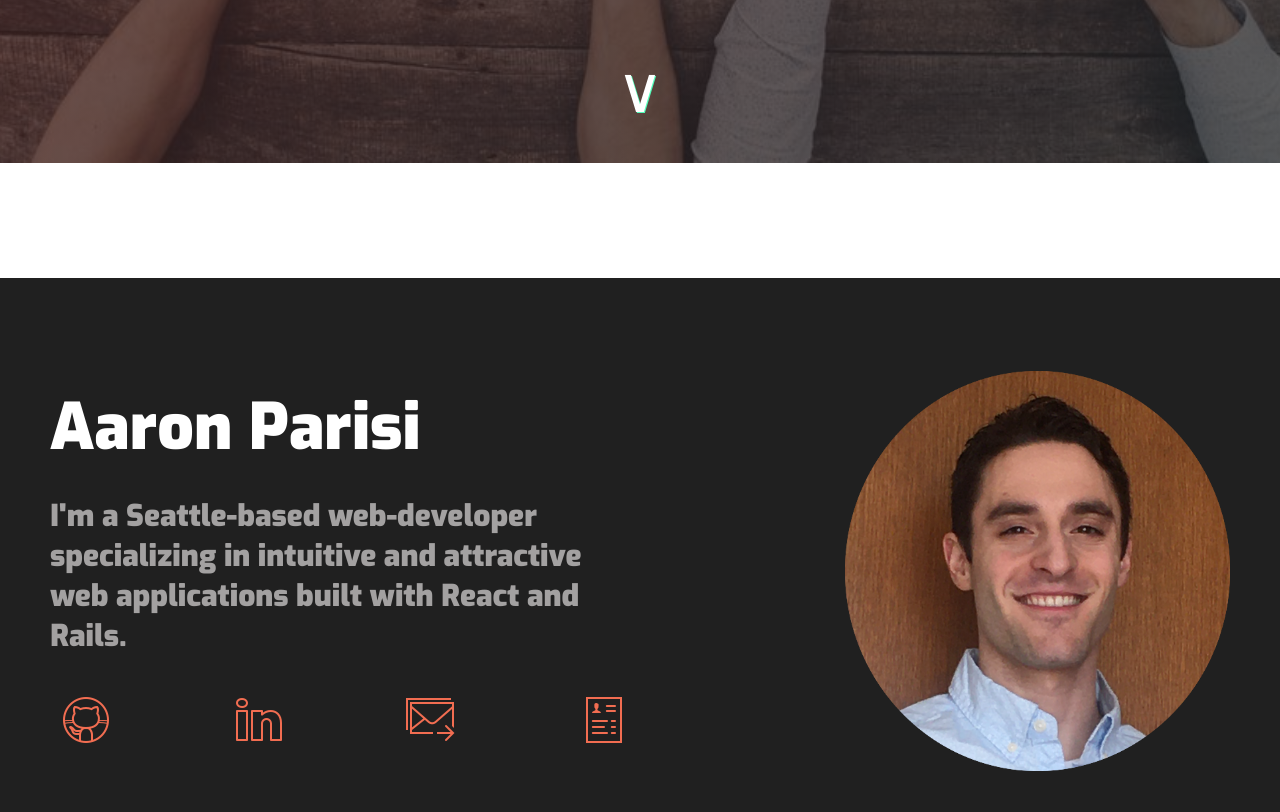
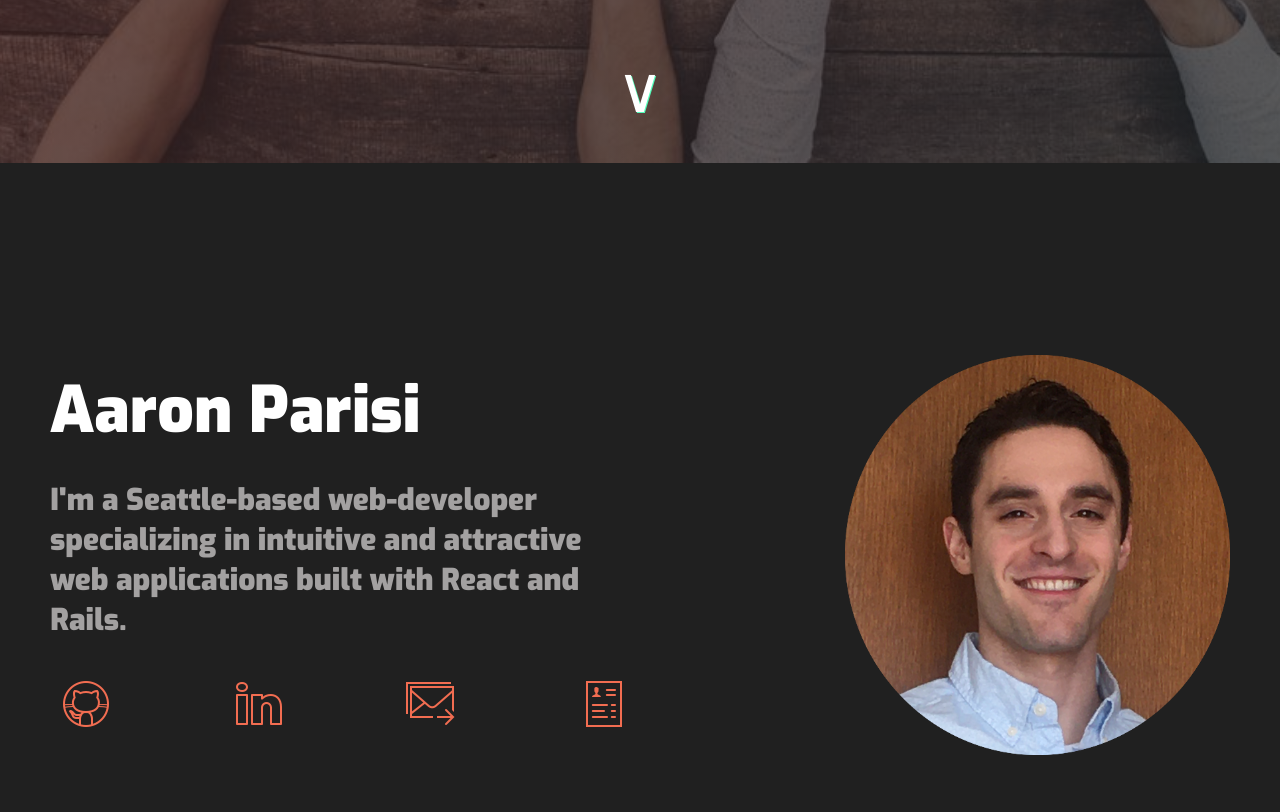
Before and after one commit to aaronparisi/aarons-projects-2, a React (Create React App) app: page / in a window 1280 px wide. Shown: the part 637-1449 px from the top of the page. Built offline with nearby package versions, Linux system fonts and the light colour scheme.

Commit message:
about padding top

```diff
--- a/src/stylesheets/App.css
+++ b/src/stylesheets/App.css
@@ -171,11 +171,10 @@ nav {
   overflow-y: hidden;
   color: #FFFFFF;
   padding: 0px 50px;
-  margin-top: 9%;
+  padding-top: 15%;
   display: flex;
   flex-direction: column;
-  align-items: center;
-  justify-content: center; }
+  align-items: center; }
   .about .about-intro {
     display: flex;
     flex-direction: row;
--- a/src/stylesheets/_about.scss
+++ b/src/stylesheets/_about.scss
@@ -12,12 +12,11 @@
   color: $white;
 
   padding: 0px 50px;
-  margin-top: 9%;
+  padding-top: 15%;
 
   display: flex;
   flex-direction: column;
   align-items: center;
-  justify-content: center;
 
   .about-intro {
     display: flex;
```
Also changed, not shown: 2 other files (tests, documents, lock files or other folders).
